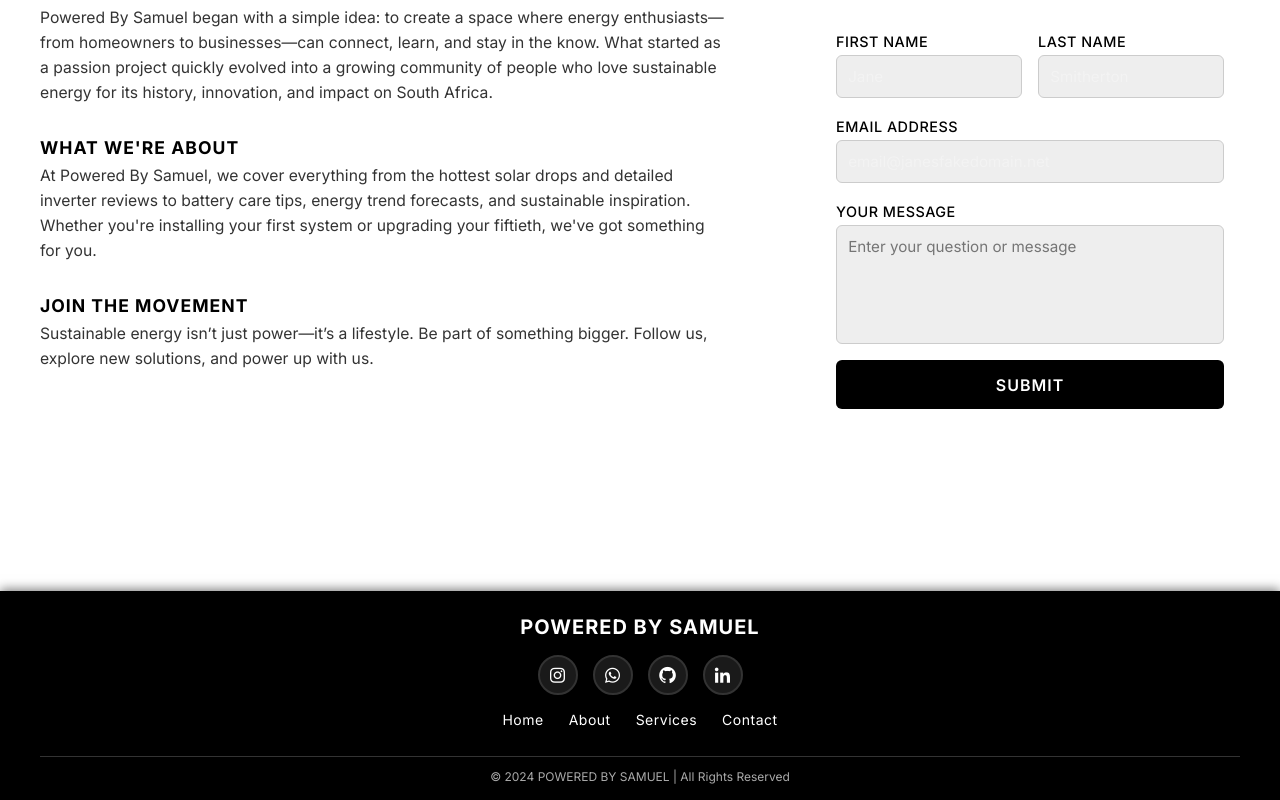
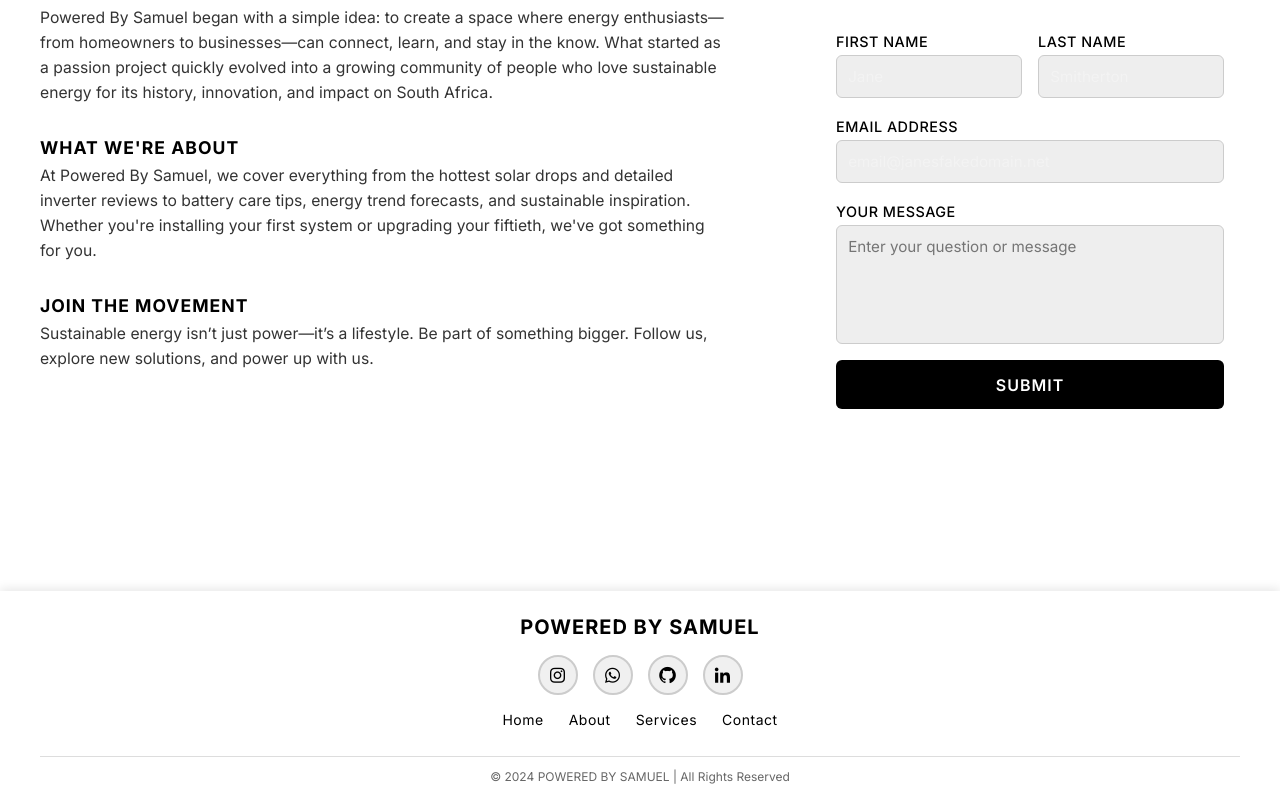
Before and after one commit to samuelmbaya/PBS-FRONTEND, a React (Vite) app: page /Home in a window 1280 px wide. Shown: the part 3406-4206 px from the top of the page. Built offline with nearby package versions, Linux system fonts and the light colour scheme.

Commit message:
made footer white

```diff
--- a/src/Components/Footer.css
+++ b/src/Components/Footer.css
@@ -3,13 +3,13 @@
 
 /* Footer Styles - Compact version matching navbar */
 .footer {
-  background: #000;
-  color: #fff;
+  background: #fff;
+  color: #000;
   padding: 1.5rem 2rem 1rem;
   position: relative;
   width: 100%;
   z-index: 1000;
-  box-shadow: 0 -2px 10px rgba(0, 0, 0, 0.5);
+  box-shadow: 0 -2px 10px rgba(0, 0, 0, 0.1);
   margin-top: auto;
 }
 
@@ -26,7 +26,7 @@
   font-size: 20px;
   font-weight: bold;
   letter-spacing: 1px;
-  color: #fff;
+  color: #000;
 }
 
 /* Social Icons Styling - More compact */
@@ -43,11 +43,11 @@
   justify-content: center;
   width: 40px;
   height: 40px;
-  background: #1a1a1a;
-  border: 2px solid #333;
+  background: #f0f0f0;
+  border: 2px solid #ccc;
   border-radius: 50%;
   font-size: 20px;
-  color: #fff;
+  color: #000;
   transition: all 0.3s ease;
   text-decoration: none;
 }
@@ -70,7 +70,7 @@
 }
 
 .footer-links a {
-  color: #fff;
+  color: #000;
   text-decoration: none;
   font-size: 14px;
   transition: opacity 0.3s ease;
@@ -86,14 +86,14 @@
 .footer-copyright {
   margin-top: 0.75rem;
   padding-top: 0.75rem;
-  border-top: 1px solid #333;
+  border-top: 1px solid #ddd;
   width: 100%;
   text-align: center;
 }
 
 .footer-copyright p {
   font-size: 12px;
-  color: #aaa;
+  color: #666;
   margin: 0;
 }
 
--- a/src/Components/Footer.jsx
+++ b/src/Components/Footer.jsx
@@ -25,7 +25,7 @@ const Footer = () => {
         <div className="footer-links">
           <a href="/Home">Home</a>
           <a href="#about">About</a>
-          <a href="#services">Services</a>
+          <a href="#about">Services</a>
           <a href="#contact">Contact</a>
         </div>
 
--- a/src/Pages/Home.jsx
+++ b/src/Pages/Home.jsx
@@ -117,7 +117,7 @@ const templateParams = {
             </p>
           </div>
 
-          <div className="aboutSection">
+          <div className="aboutSection" id="about">
             <h3>What We're About</h3>
             <p>
               At Powered By Samuel, we cover everything from the hottest solar drops and detailed
@@ -136,7 +136,7 @@ const templateParams = {
           </div>
         </div>
 
-        <div className="contact-right">
+        <div className="contact-right" id="contact">
           <form className="contactForm" onSubmit={handleSubmit}>
             <h3>Contact Us</h3>
 
```
